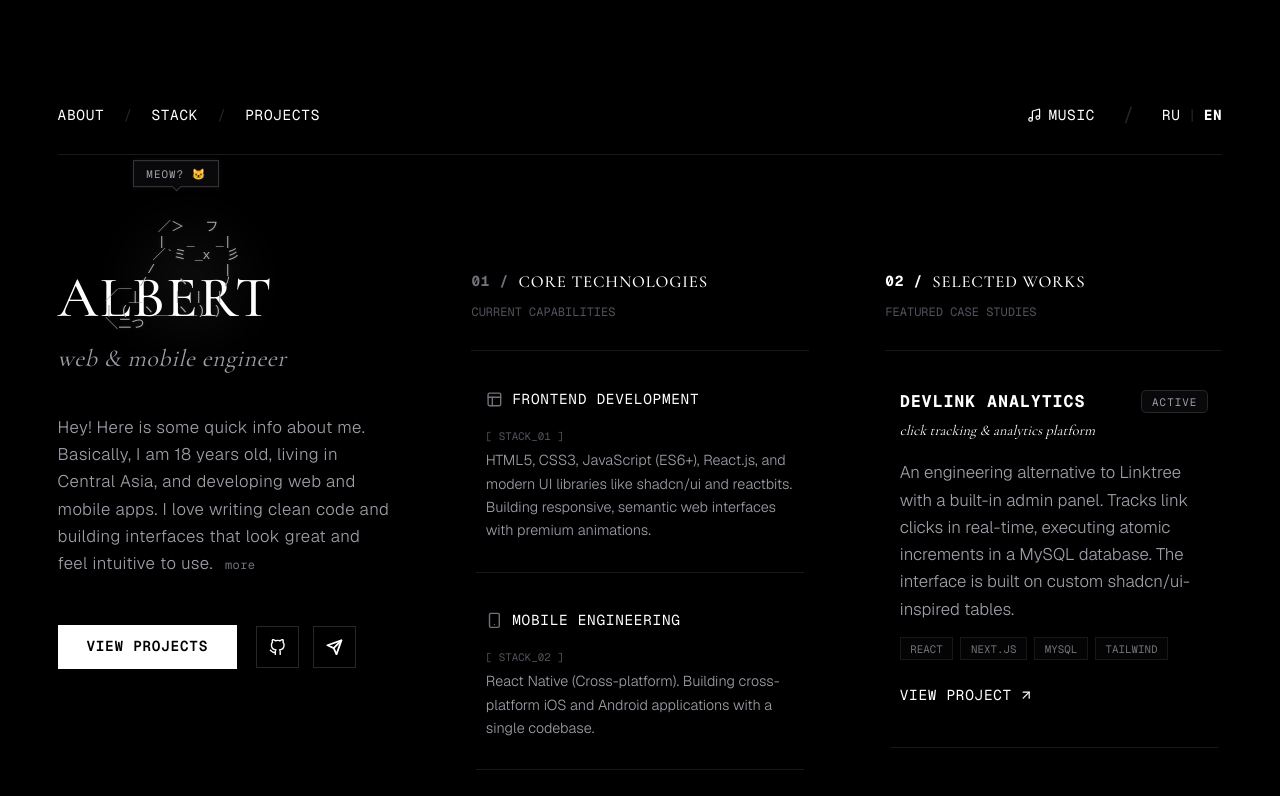
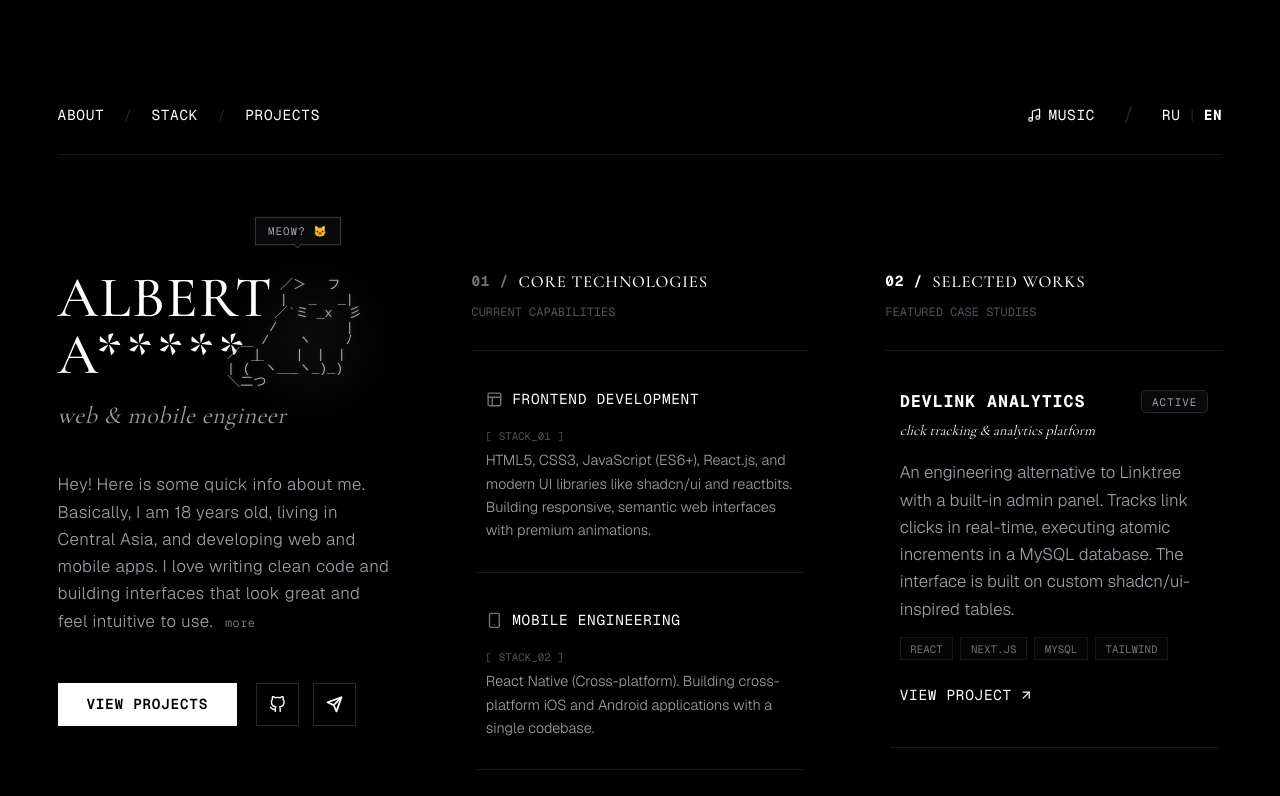
Before and after one commit to Alberithus/portfolio, a Next.js app: page / in a window 1280 px wide. Shown: the top 796 px of the page. Built offline with nearby package versions, Linux system fonts and the light colour scheme.

Commit message:
Mask surname in hero heading

```diff
--- a/src/app/page.tsx
+++ b/src/app/page.tsx
@@ -9,7 +9,7 @@ type Language = 'ru' | 'en';
 
 const translations = {
   en: {
-    heroTitle: "ALBERT",
+    heroTitle: "ALBERT A*****",
     heroSubtitle: "web & mobile engineer",
     heroDesc: "Hey! Here is some quick info about me. Basically, I am 18 years old, living in Central Asia, and developing web and mobile apps. I love writing clean code and building interfaces that look great and feel intuitive to use.",
     heroDescExtra: " In parallel, I am studying AI development to make sure that the AI itself doesn't replace me in the future 😁 On a more serious note, my dream is to grow as an engineer and eventually work at tech giants like Google or Amazon. I want to keep it real: the market is changing fast, so I focus on learning every day and building things that are genuinely useful.",
@@ -108,7 +108,7 @@ const translations = {
     footerCopyright: "© 2026 ALBERT A."
   },
   ru: {
-    heroTitle: "ALBERT",
+    heroTitle: "ALBERT A*****",
     heroSubtitle: "web & mobile engineer",
     heroDesc: "Привет! Это краткая информация обо мне. Вкратце: мне 18 лет, живу в Центральной Азии и создаю веб- и мобильные приложения. Мне очень нравится писать аккуратный код и делать интерфейсы, которые выглядят приятно и которыми удобно пользоваться.",
     heroDescExtra: " Параллельно я изучаю разработку искусственного интеллекта и нейросетей, чтобы в будущем этот самый ИИ меня не заменил 😁 Ну а если серьезно, моя мечта вырасти как специалист и работать в крупных технологических компаниях вроде Google или Amazon. Я реально смотрю на вещи и понимаю, что рынок меняется, поэтому стараюсь развиваться каждый день, чтобы создавать по-настоящему полезные штуки.",
```
